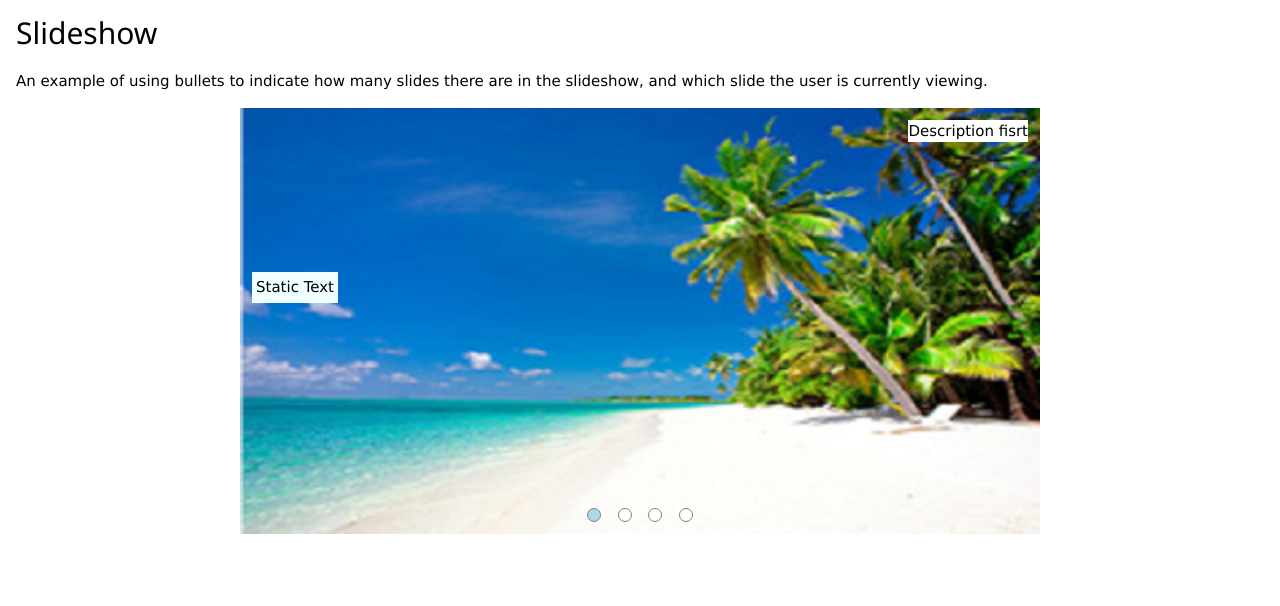
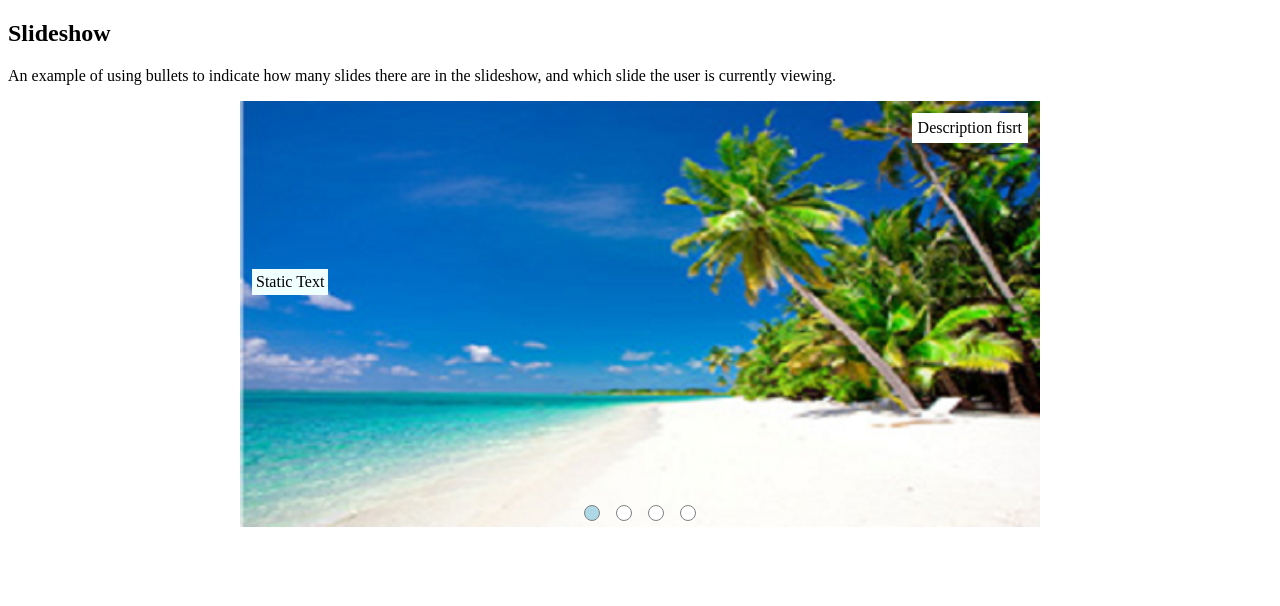
Before and after one commit to JohnTheo13/simple-slider, a plain HTML site: page index.html in a window 1280 px wide. Drawn offline with nearby package versions, Linux system fonts and the light colour scheme.

Commit message:
update some styles

```diff
--- a/index.html
+++ b/index.html
@@ -2,13 +2,11 @@
 <html>
 <title>Slider</title>
 <meta name="viewport" content="width=device-width, initial-scale=1">
-<link rel="stylesheet" href="https://www.w3schools.com/w3css/4/w3.css">
 <link href="https://fonts.googleapis.com/icon?family=Material+Icons" rel="stylesheet">
 <link rel="stylesheet" href="styles.css">
-<script src="https://unpkg.com/material-components-web@latest/dist/material-components-web.min.js"></script>
 <body>
 
-<div class="w3-container">
+<div class="container">
   <h2>Slideshow</h2>
   <p>An example of using bullets to indicate how many slides there are in the slideshow, and which slide the user is currently viewing.</p>
 </div>
--- a/styles.css
+++ b/styles.css
@@ -53,6 +53,7 @@
   position: absolute;
   right: 12px;
   top: 12px;
+  padding: 6px;
 }
 
 .outer-descriptions {
```
